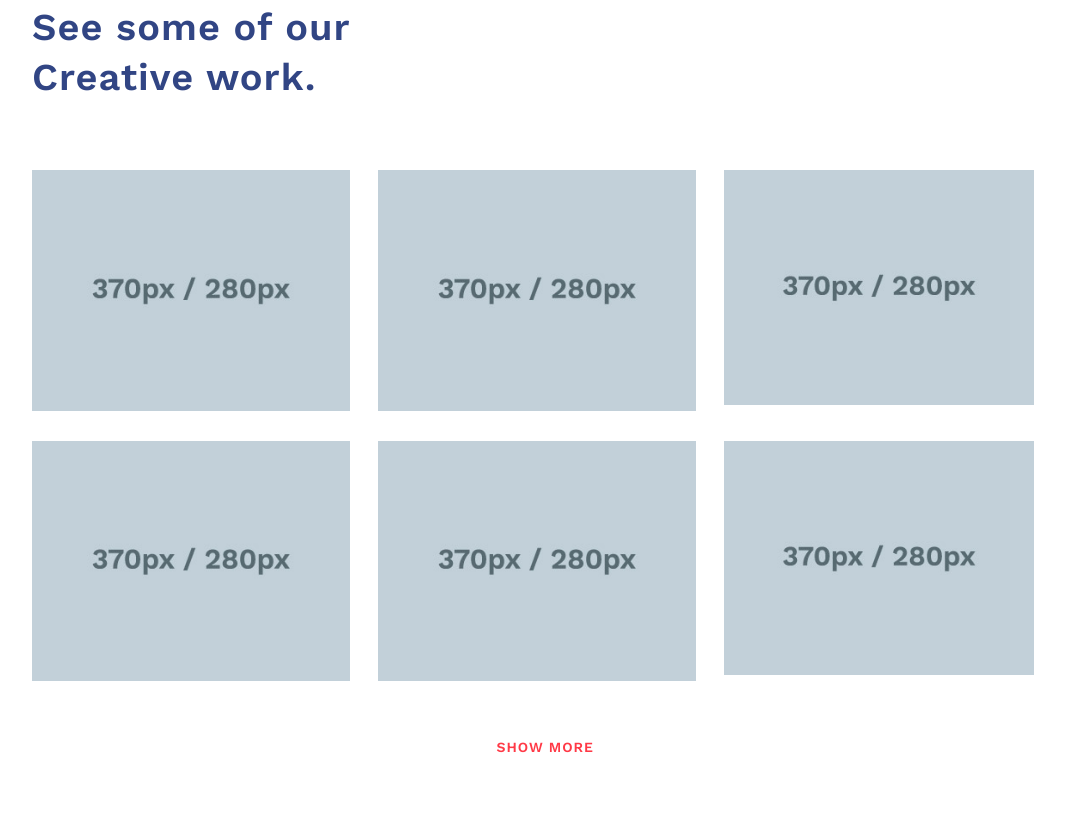
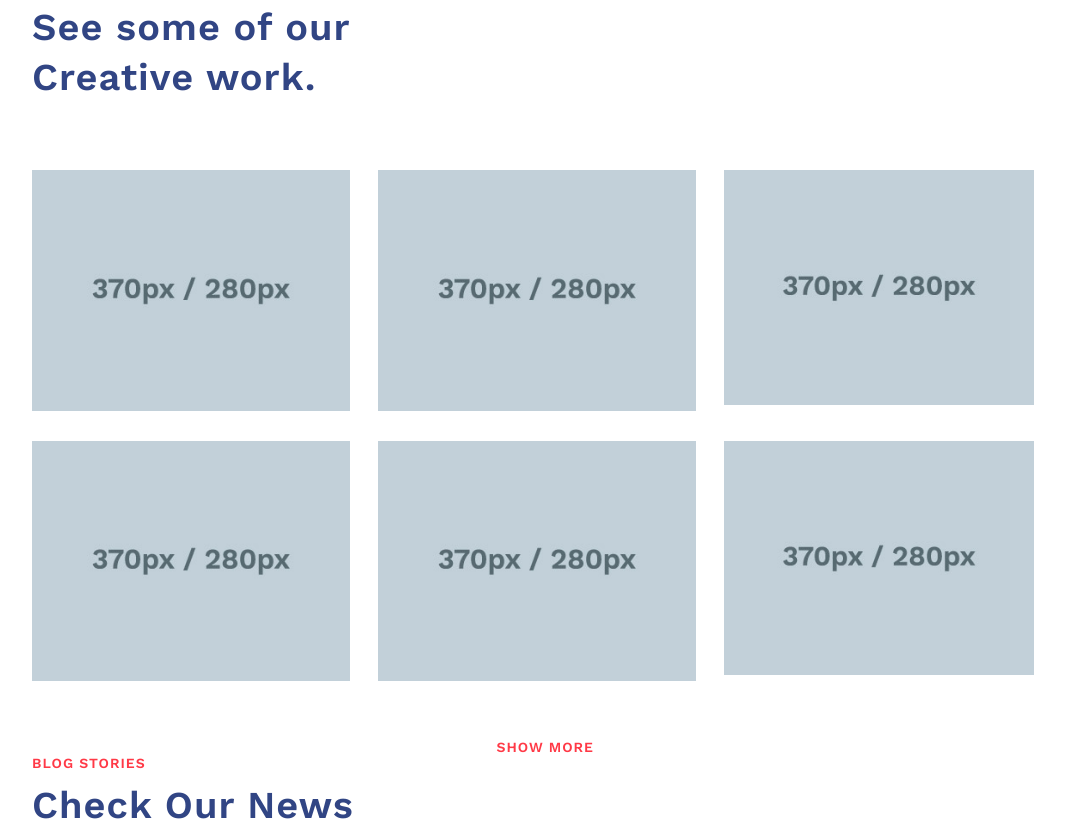
Before and after one commit to rachidbend/project-1, a website: page index.html in a window 1280 px wide. Shown: the part 1929-2760 px from the top of the page, without its empty margins (103-1168 px from the left). Before the commit the page ends 2684 px from the top, so only its background shows below. Drawn offline with nearby package versions, Linux system fonts and the light colour scheme.

Commit message:
started News section

```diff
--- a/index.html
+++ b/index.html
@@ -175,6 +175,14 @@
 
 
             </section>
+
+            <section class="news">
+                <div class="row">
+                    <p class="heading__small--red">BLOG STORIES</p>
+                    <h2 class="heading--secondary">Check Our News</h2>
+                </div>
+            </section>
+
         </main>
 
 
--- a/sass/components/_headings.scss
+++ b/sass/components/_headings.scss
@@ -26,5 +26,6 @@
         text-transform: uppercase;
         letter-spacing: 1px;
         margin-bottom: 1rem;
+        font-weight: 600;
     }
 }
```
Also changed, not shown: code/script.js (line endings or trailing spaces), css/main.css, 1 other file.
